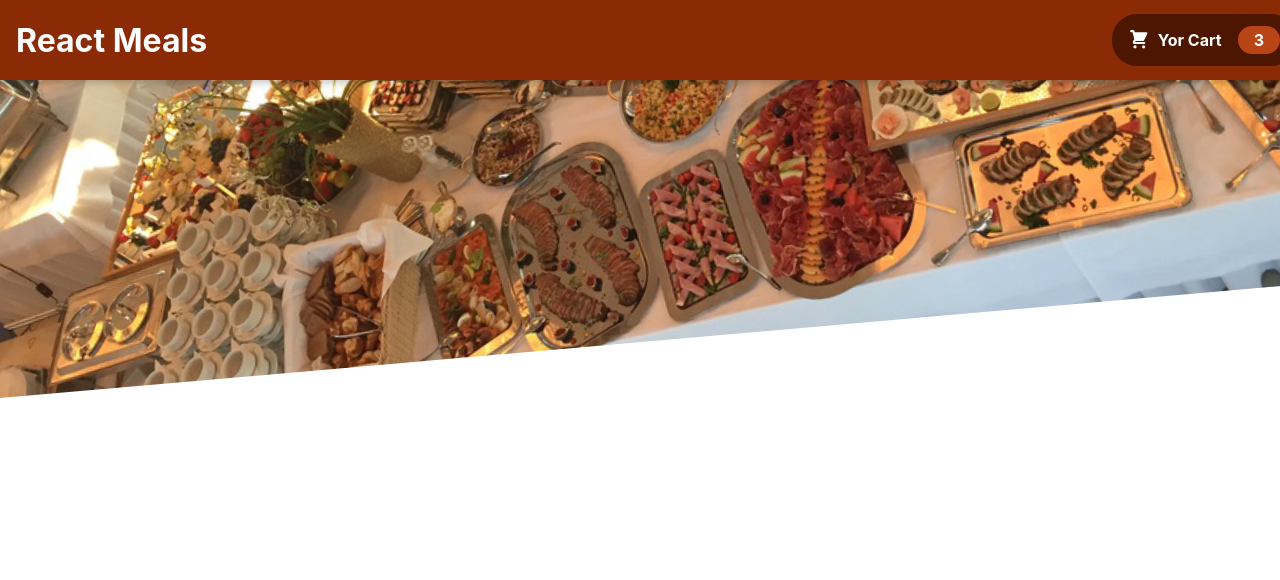
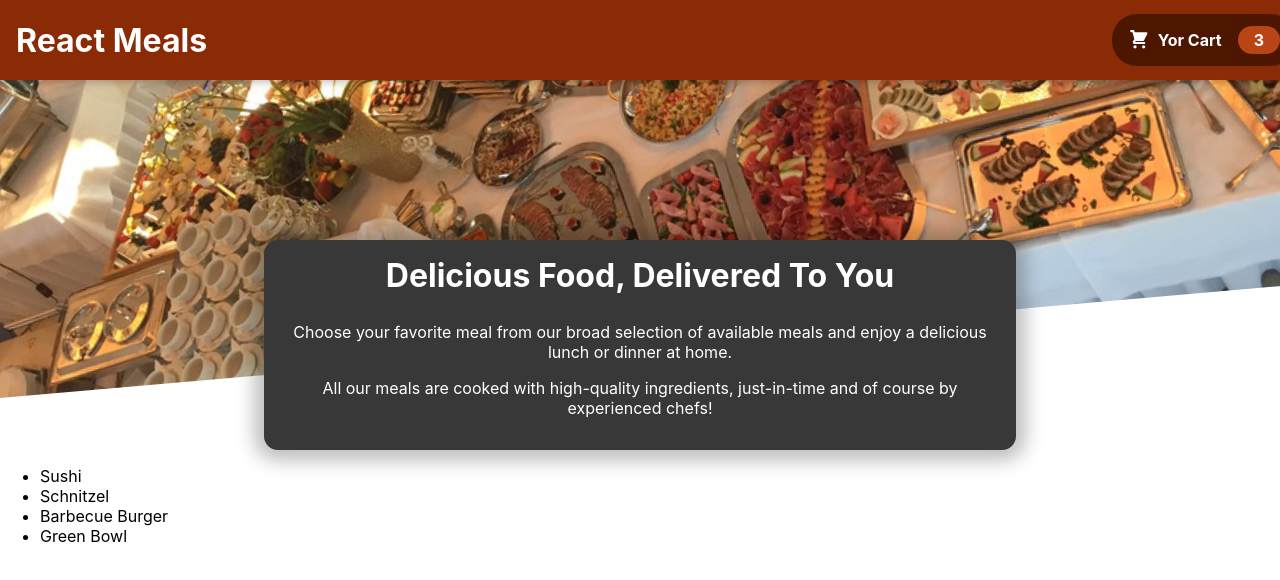
Before and after one commit to JoAfonso/Delivery-app, a React (Create React App) app: page / in a window 1280 px wide. Shown: the top 580 px of the page. Built offline with nearby package versions, Linux system fonts and the light colour scheme.

Commit message:
continuando

```diff
--- a/src/App.js
+++ b/src/App.js
@@ -1,10 +1,14 @@
 import React from "react";
 import Header from "./components/Layout/Header";
+import Meal from "./components/Meals/Meal";
 
 function App() {
   return (
     <div>
       <Header />
+      <main>
+        <Meal/>
+      </main>
     </div>
   );
 }
--- a/src/components/Layout/Header.module.css
+++ b/src/components/Layout/Header.module.css
@@ -10,6 +10,8 @@
   justify-content: space-between;
   align-items: center;
   padding: 0 1em;
+  /* margin-left: 1em; */
+  /* margin-right: 1em; */
   box-shadow: 0 2px 8px rgba(0, 0, 0, 0.25);
   z-index: 10;
 }
--- /dev/null
+++ b/src/components/Meals/AvaliableMeals.js
@@ -0,0 +1,43 @@
+import styles from "./AvaliableMeals.module.css";
+
+const DUMMY_MEALS = [
+  {
+    id: "m1",
+    name: "Sushi",
+    description: "Finest fish and veggies",
+    price: 22.99,
+  },
+  {
+    id: "m2",
+    name: "Schnitzel",
+    description: "A german specialty!",
+    price: 16.5,
+  },
+  {
+    id: "m3",
+    name: "Barbecue Burger",
+    description: "American, raw, meaty",
+    price: 12.99,
+  },
+  {
+    id: "m4",
+    name: "Green Bowl",
+    description: "Healthy...and green...",
+    price: 18.99,
+  },
+];
+const AvaliableMeals = () => {
+
+
+  return (
+    <section classname={styles.meals}>
+      <ul>
+        {DUMMY_MEALS.map((meals) => (
+          <li>{meals.name}</li>
+        ))}
+      </ul>
+    </section>
+  );
+};
+
+export default AvaliableMeals;
--- /dev/null
+++ b/src/components/Meals/AvaliableMeals.module.css
@@ -0,0 +1,24 @@
+.meals {
+    max-width: 60rem;
+    width: 90%;
+    margin: 2rem auto;
+    animation: meals-appear 1s ease-out forwards;
+  }
+
+  .meals ul {
+    list-style: none;
+    margin: 0;
+    padding: 0;
+  }
+
+  @keyframes meals-appear {
+    from {
+      opacity: 0;
+      transform: translateY(3rem);
+    }
+
+    to {
+      opacity: 1;
+      transform: translateY(0);
+    }
+  }
--- /dev/null
+++ b/src/components/Meals/Meal.js
@@ -0,0 +1,14 @@
+
+import AvaliableMeals from "./AvaliableMeals";
+import MealsSummary from "./MealSummary";
+
+const Meal = () => {
+  return (
+    <>
+      <MealsSummary />
+      <AvaliableMeals />
+    </>
+  );
+};
+
+export default Meal;
--- /dev/null
+++ b/src/components/Meals/MealSummary.js
@@ -0,0 +1,19 @@
+import styles from './MealsSummary.module.css';
+
+const MealsSummary = () => {
+  return (
+    <section className={styles.summary}>
+      <h2>Delicious Food, Delivered To You</h2>
+      <p>
+        Choose your favorite meal from our broad selection of available meals
+        and enjoy a delicious lunch or dinner at home.
+      </p>
+      <p>
+        All our meals are cooked with high-quality ingredients, just-in-time and
+        of course by experienced chefs!
+      </p>
+    </section>
+  );
+};
+
+export default MealsSummary;
--- /dev/null
+++ b/src/components/Meals/MealsSummary.module.css
@@ -0,0 +1,18 @@
+.summary {
+    text-align: center;
+    max-width: 45rem;
+    width: 90%;
+    margin: auto;
+    margin-top: -10rem;
+    position: relative;
+    background-color: #383838;
+    color: white;
+    border-radius: 14px;
+    padding: 1rem;
+    box-shadow: 0 1px 18px 10px rgba(0, 0, 0, 0.25);
+  }
+
+  .summary h2 {
+    font-size: 2rem;
+    margin-top: 0;
+  }
```
